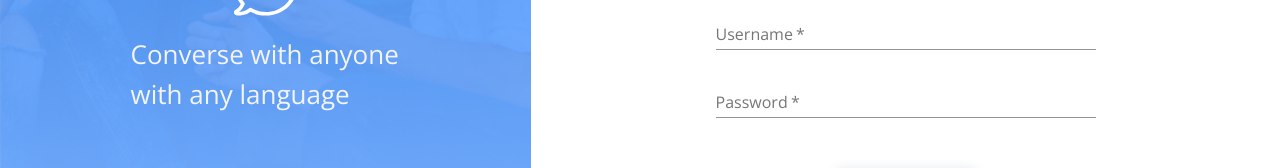
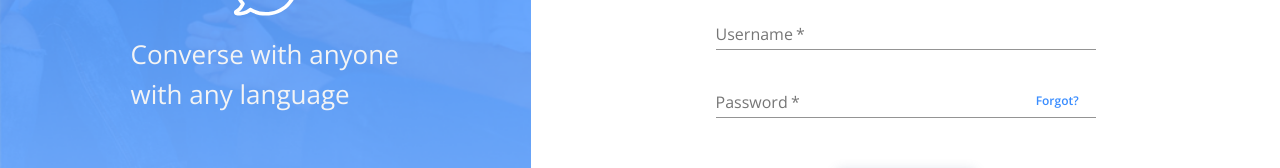
Before and after one commit to VladyslavHimself/3162a0, a React (Create React App) app in the folder client/: page /login in a window 1280 px wide. Shown: the part 359-527 px from the top of the page. Built offline with nearby package versions, Linux system fonts and the light colour scheme; no server answers.

Commit message:
add forgot label to input

```diff
--- a/client/src/Login.js
+++ b/client/src/Login.js
@@ -3,8 +3,11 @@ import { useHistory } from 'react-router-dom';
 import {
   Box,
   useMediaQuery,
-  makeStyles
+  makeStyles,
+
 } from '@material-ui/core';
+
+import { Link } from 'react-router-dom';
 
 import { AuthLayout } from './Layouts/AuthLayout/component';
 import Hint from './components/Hint';
@@ -63,8 +66,9 @@ const Login = ({ user, login }) => {
          title='Welcome back!'
          sumbitButtonValue='Login'
         >
+
           <IInput type="username" name="username" label='Username' isRequired />
-          <IInput type="password" name="password" isRequired />
+          <IInput type="password" name="password" withForgotLink isRequired />
         </AuthForm>
       </Box>
     </AuthLayout>
--- a/client/src/components/Ui/IInput/component.jsx
+++ b/client/src/components/Ui/IInput/component.jsx
@@ -2,13 +2,35 @@ import {
   FormControl,
   TextField,
   makeStyles,
+  Box
 } from '@material-ui/core';
 
+import { Link } from 'react-router-dom';
 
 const inputStyles = makeStyles({
   'input': {
     margin: '10px 0',
   },
+
+  'input-label': {
+    position: 'absolute',
+    top: '70%',
+    left: '95%',
+    transform: 'translate(-95%, -70%)',
+  },
+
+  'input-label__link': {
+    color: '#3A8DFF',
+    textDecoration: 'none',
+    fontFamily: 'Open Sans',
+    fontStyle: 'normal',
+    fontWeight: 600,
+    fontSize: '12px',
+    lineHeight: '16px',
+    textAlign: 'center',
+
+
+  }
 });
 
 const convertToUppercase = (str) => {
@@ -19,7 +41,8 @@ export const IInput = ({
    type = 'text',
    name,
    label = convertToUppercase(name),
-   isRequired = false
+   isRequired = false,
+   withForgotLink = false,
  }) => {
   const classes = inputStyles();
 
@@ -32,6 +55,13 @@ export const IInput = ({
         type={type}
         required={isRequired}
       />
+      {
+        withForgotLink && (
+          <Box className={classes['input-label']}>
+            <Link className={classes['input-label__link']} to='/forgot' href='/forgot'>Forgot?</Link>
+          </Box>
+        )
+      }
     </FormControl>
   )
 }
```
